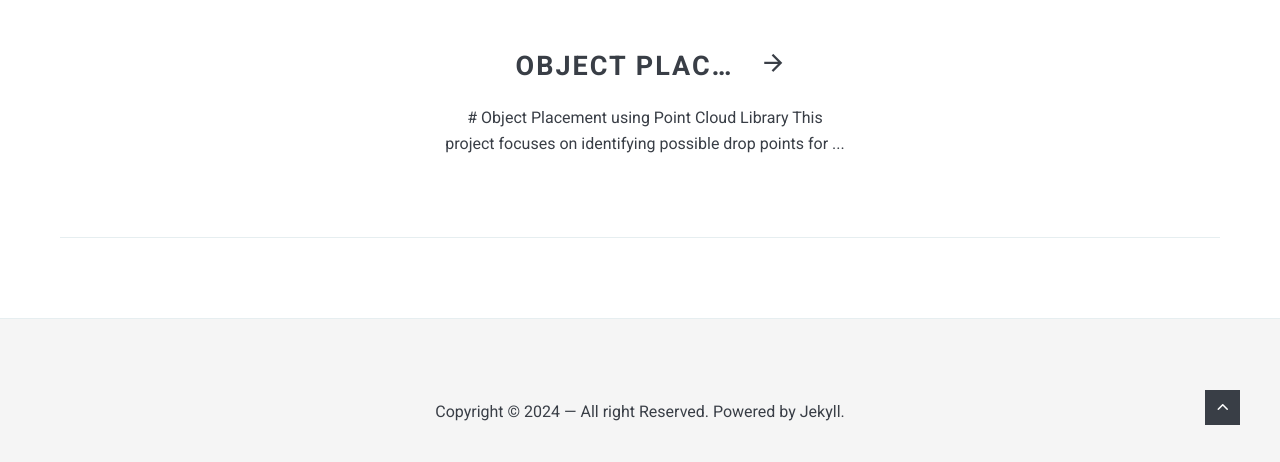
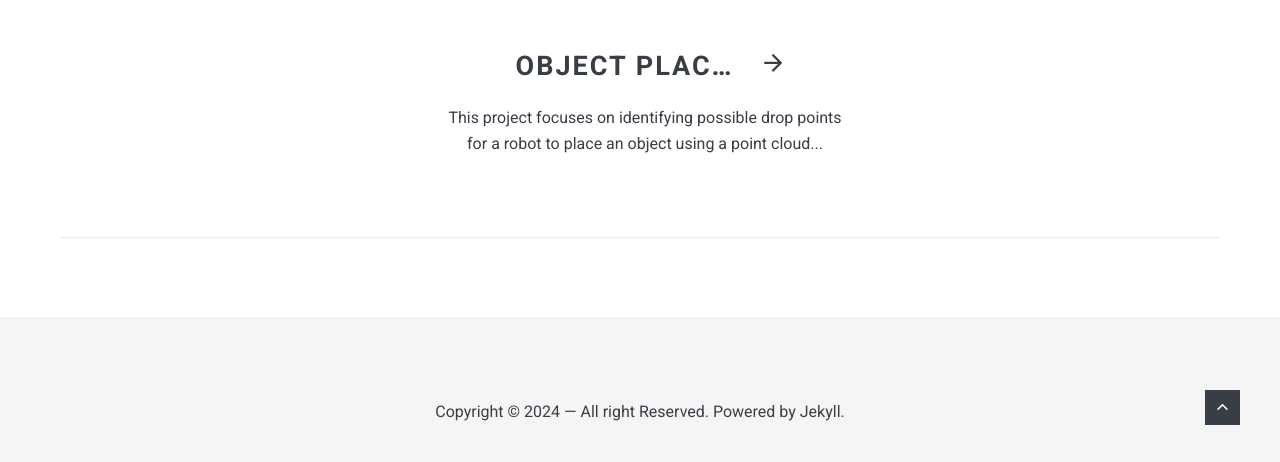
Before and after one commit to ananyaverma2/ananyaverma2.github.io, a Jekyll site: the page built from _posts/2022-04-02-Cluttered-picking.markdown, in a window 1280 px wide and 900 px high, scrolled down 2291 px. Shown: the part 435-897 px from the top of the window. Built offline with Jekyll 4.4.1, drawn with Linux system fonts in a browser that asks for light colours; nearby versions of some CDN libraries.

Commit message:
Update 2022-04-21-Object-placement-using-Point-Cloud-Library.markdown

```diff
--- a/_posts/2022-04-21-Object-placement-using-Point-Cloud-Library.markdown
+++ b/_posts/2022-04-21-Object-placement-using-Point-Cloud-Library.markdown
@@ -5,8 +5,6 @@ title:  "Object placement using Point Cloud Library (PCL)"
 image:  pcl.png
 tags:   PROJECT
 ---
-
-# Object Placement using Point Cloud Library
 
 This project focuses on identifying possible drop points for a robot to place an object using a point cloud obtained from an RGB-D sensor. The sensor, mounted on the robot (Lucy), captures color and depth information, which is then processed to determine suitable locations for object placement.
 
```
